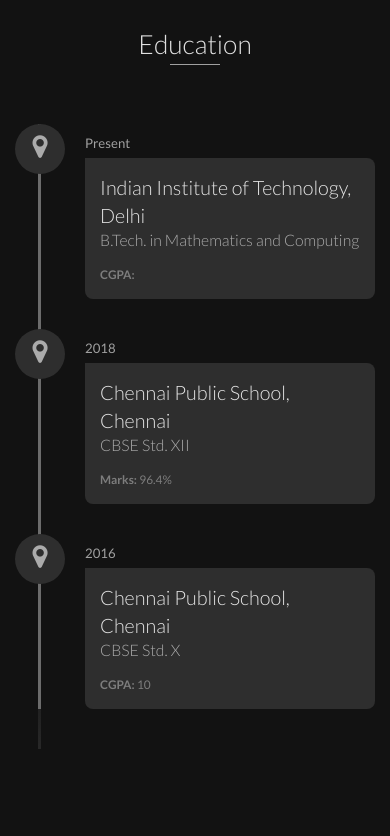
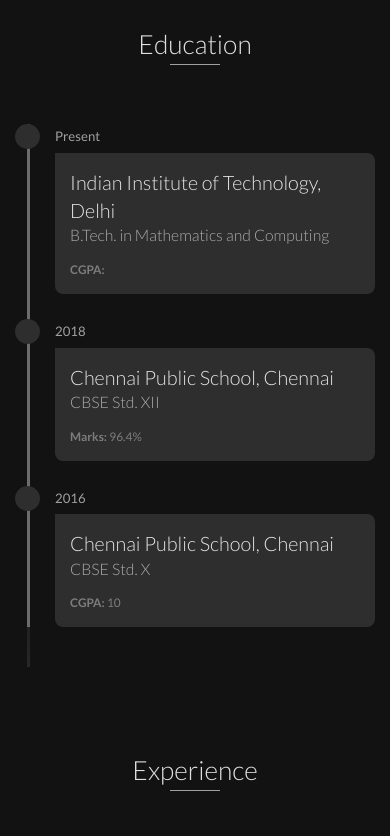
Before and after one commit to subhalingamd/subhalingamd.github.io, a plain HTML site: page index.html in a window 390 px wide. Shown: the part 820-1656 px from the top of the page. Drawn offline with nearby package versions, Linux system fonts and the light colour scheme.

Commit message:
feat: update timeline for mobiles

```diff
--- a/css/style.css
+++ b/css/style.css
@@ -701,25 +701,35 @@ footer {
 
 @media only screen and (max-width: 750px) {
     #education-timeline:before,#education-timeline:after {
-        left: 23px;
+        left: 12px;
     }
     #experience-timeline:before,#experience-timeline:after {
-        left: 23px;
+        left: 12px;
     }
     .vtimeline-date {
         width: auto;
         text-align: left;
         position: relative;
-        margin-bottom: 15px;
+        margin-bottom: 10px;
         display: block;
         font-weight: 500;
-        margin-left: 70px;
+        margin-left: 40px;
+        top: 3px;
+    }
+    .vtimeline-point {
+      margin-bottom: 25px;
     }
     .vtimeline-icon {
         margin-left: 0;
+        font-size: 0.6em;
+        height: 25px;
+        width: 25px;
+    }
+    .vtimeline-icon > i {
+        display: none;
     }
     .vtimeline-content {
-        margin-left: 70px;
+        margin-left: 40px;
     }
 
 }
```
